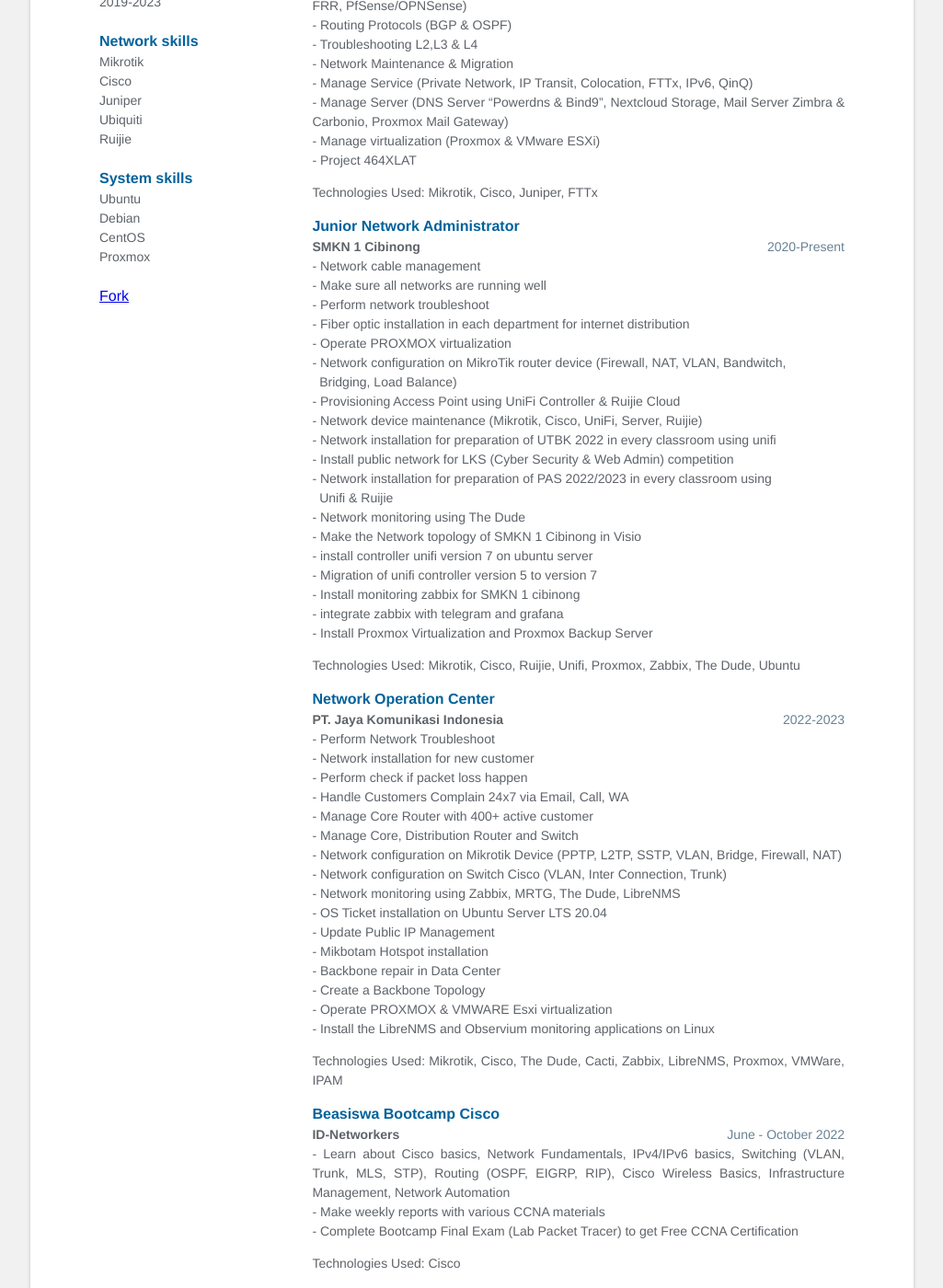
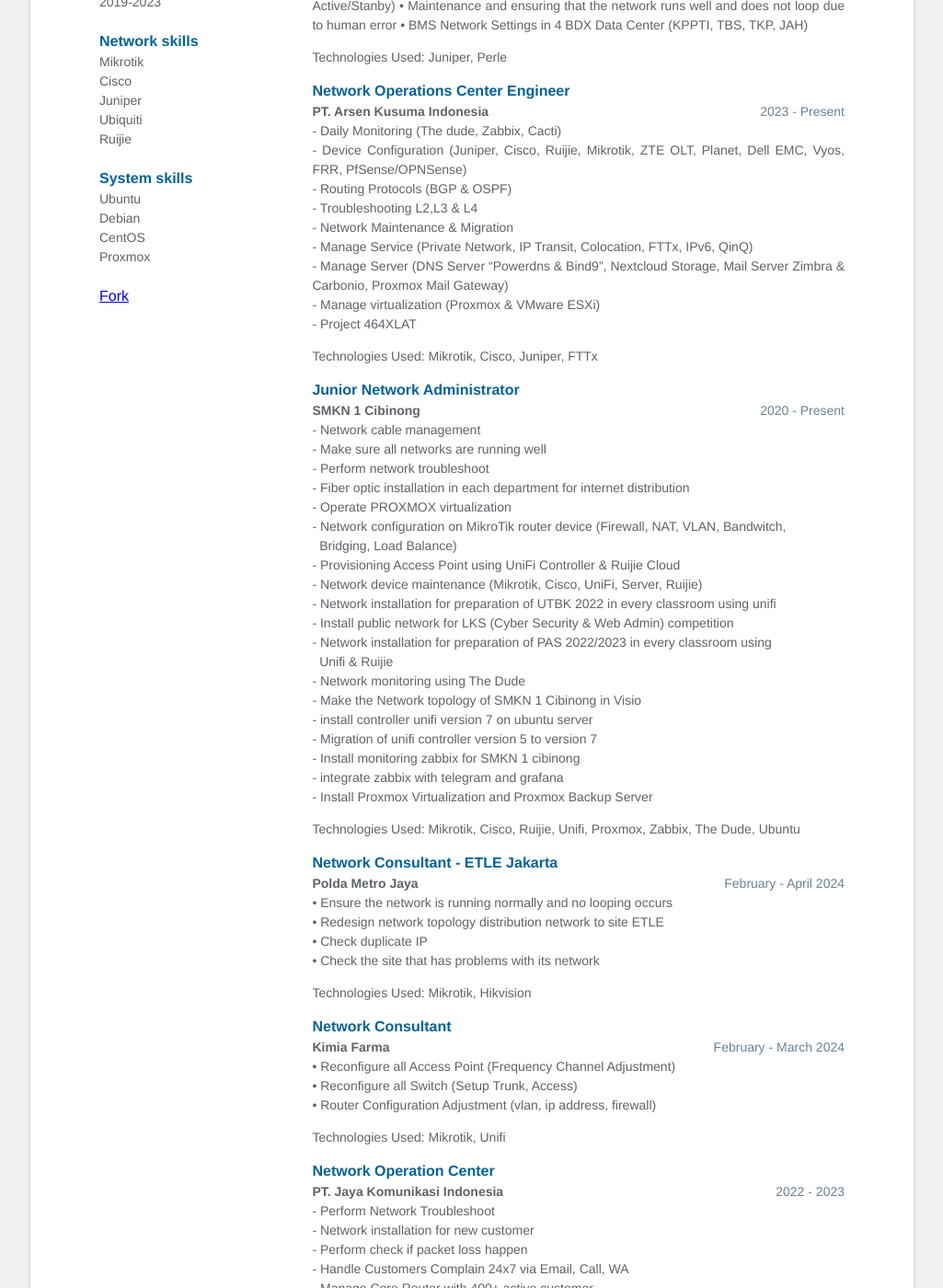
Before and after one commit to raflimaulanarizki/cv, a Jekyll site: the page built from index.html, in a window 1280 px wide and 1400 px high, scrolled down 470 px. Shown: the whole window at 92% size, without its empty margins (127-1152 px from the left). Built offline with Jekyll 4.4.1, drawn with Linux system fonts in a browser that asks for light colours; some of the changed text lies outside the part shown.

Commit message:
update cv

```diff
--- a/_data/data.yml
+++ b/_data/data.yml
@@ -44,8 +44,20 @@
 
 # Experience
 experience:
+  - role: BMS Network - BDx Data Center Indonesia
+    time: January - Present
+    company: PT. Arsen Kusuma Indonesia
+    details: |
+      • Create a redundant network topology using juniper and perle
+      • Create a virtual chassis for 2/3 Juniper Switches
+      • Configure all Switch (Setup Trunk, Access, LACP, ERPS, Active/Stanby)
+      • Maintenance and ensuring that the network runs well and does not loop due to human error
+      • BMS Network Settings in 4 BDX Data Center (KPPTI, TBS, TKP, JAH)
+    technologies_used: |
+      Juniper, Perle
+
   - role: Network Operations Center Engineer
-    time: 2023-Present
+    time: 2023 - Present
     company: PT. Arsen Kusuma Indonesia
     details: |
      - Daily Monitoring (The dude, Zabbix, Cacti) <br>
@@ -61,7 +73,7 @@
       Mikrotik, Cisco, Juniper, FTTx
 
   - role: Junior Network Administrator
-    time: 2020-Present
+    time: 2020 - Present
     company: SMKN 1 Cibinong
     details: |
       - Network cable management <br>
@@ -87,8 +99,29 @@
     technologies_used: |
       Mikrotik, Cisco, Ruijie, Unifi, Proxmox, Zabbix, The Dude, Ubuntu
 
+  - role: Network Consultant - ETLE Jakarta
+    time: February - April 2024
+    company: Polda Metro Jaya
+    details: |
+      • Ensure the network is running normally and no looping occurs <br>
+      • Redesign network topology distribution network to site ETLE <br>
+      • Check duplicate IP <br>
+      • Check the site that has problems with its network <br>
+    technologies_used: |
+      Mikrotik, Hikvision
+
+  - role: Network Consultant
+    time: February - March 2024
+    company: Kimia Farma
+    details: |
+      • Reconfigure all Access Point (Frequency Channel Adjustment) <br>
+      • Reconfigure all Switch (Setup Trunk, Access) <br>
+      • Router Configuration Adjustment (vlan, ip address, firewall) <br>
+    technologies_used: |
+      Mikrotik, Unifi
+
   - role: Network Operation Center
-    time: 2022-2023
+    time: 2022 - 2023
     company: PT. Jaya Komunikasi Indonesia
     details: |
       - Perform Network Troubleshoot <br>
```
